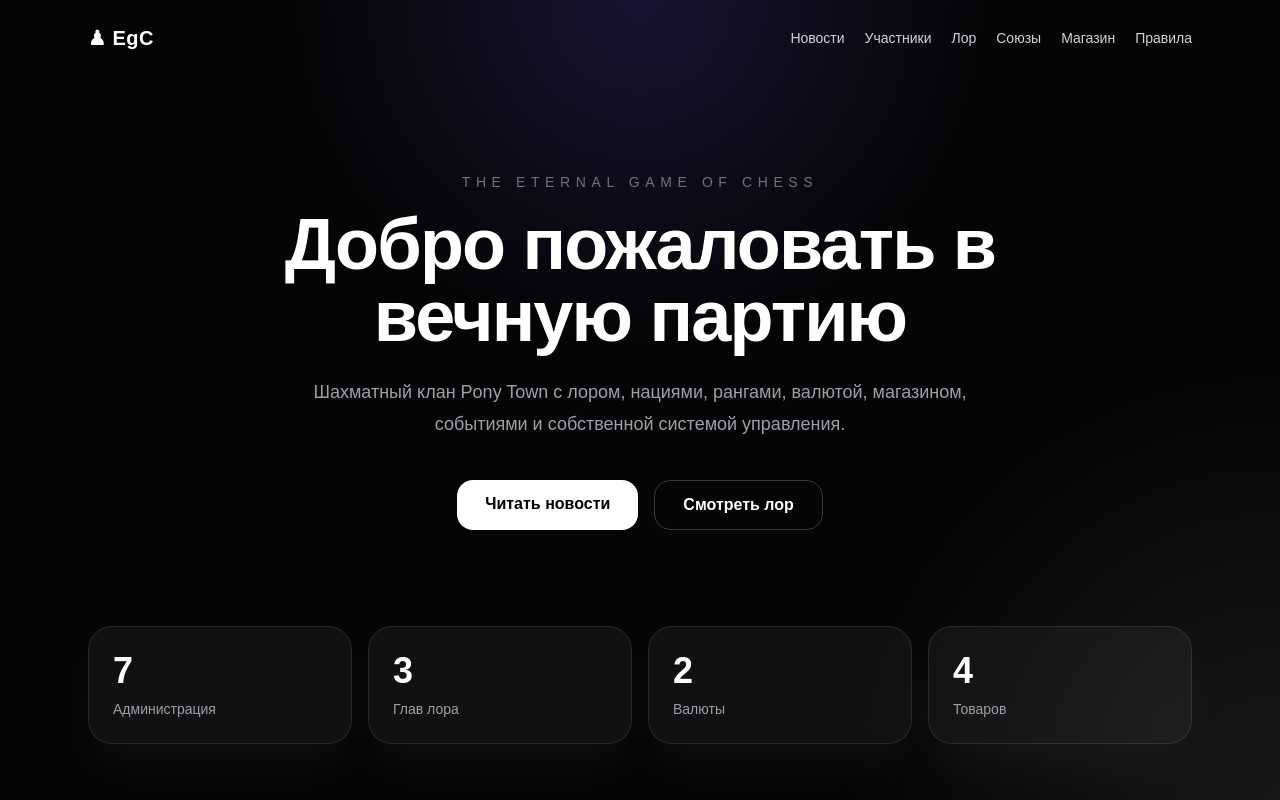
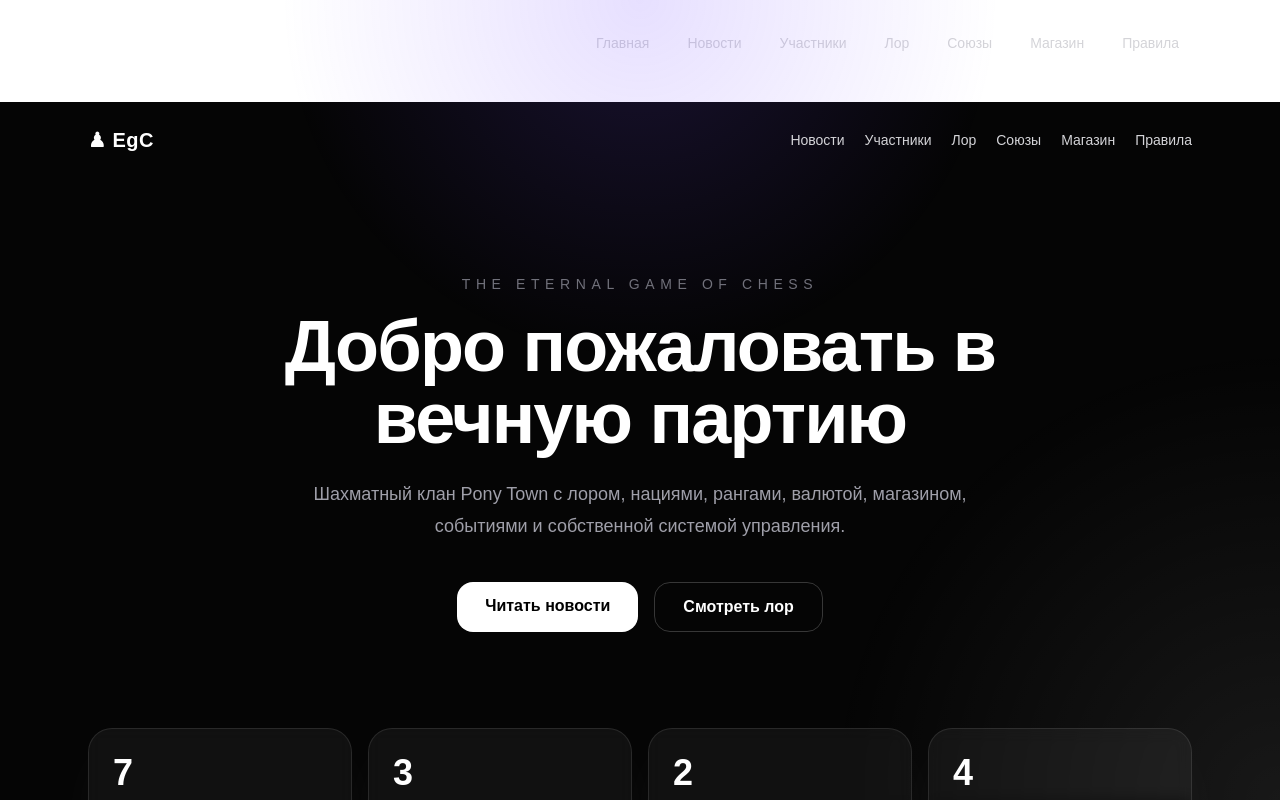
Before and after one commit to ZUMAXI/egc-site, a Next.js app: page / in a window 1280 px wide. Shown: the top 800 px of the page. Built offline with nearby package versions, Linux system fonts and the light colour scheme.

Commit message:
Add global header

```diff
--- a/src/app/layout.tsx
+++ b/src/app/layout.tsx
@@ -1,6 +1,7 @@
 import type { Metadata } from "next";
 import { Geist, Geist_Mono } from "next/font/google";
 import "./globals.css";
+import SiteHeader from "./components/SiteHeader";
 
 const geistSans = Geist({
   variable: "--font-geist-sans",
@@ -13,8 +14,8 @@ const geistMono = Geist_Mono({
 });
 
 export const metadata: Metadata = {
-  title: "Create Next App",
-  description: "Generated by create next app",
+  title: "EgC",
+  description: "The Eternal Game of Chess",
 };
 
 export default function RootLayout({
@@ -24,10 +25,14 @@ export default function RootLayout({
 }>) {
   return (
     <html
-      lang="en"
+      lang="ru"
       className={`${geistSans.variable} ${geistMono.variable} h-full antialiased`}
     >
-      <body className="min-h-full flex flex-col">{children}</body>
+      <body className="min-h-full bg-black text-white">
+        <SiteHeader />
+
+        {children}
+      </body>
     </html>
   );
 }
```
